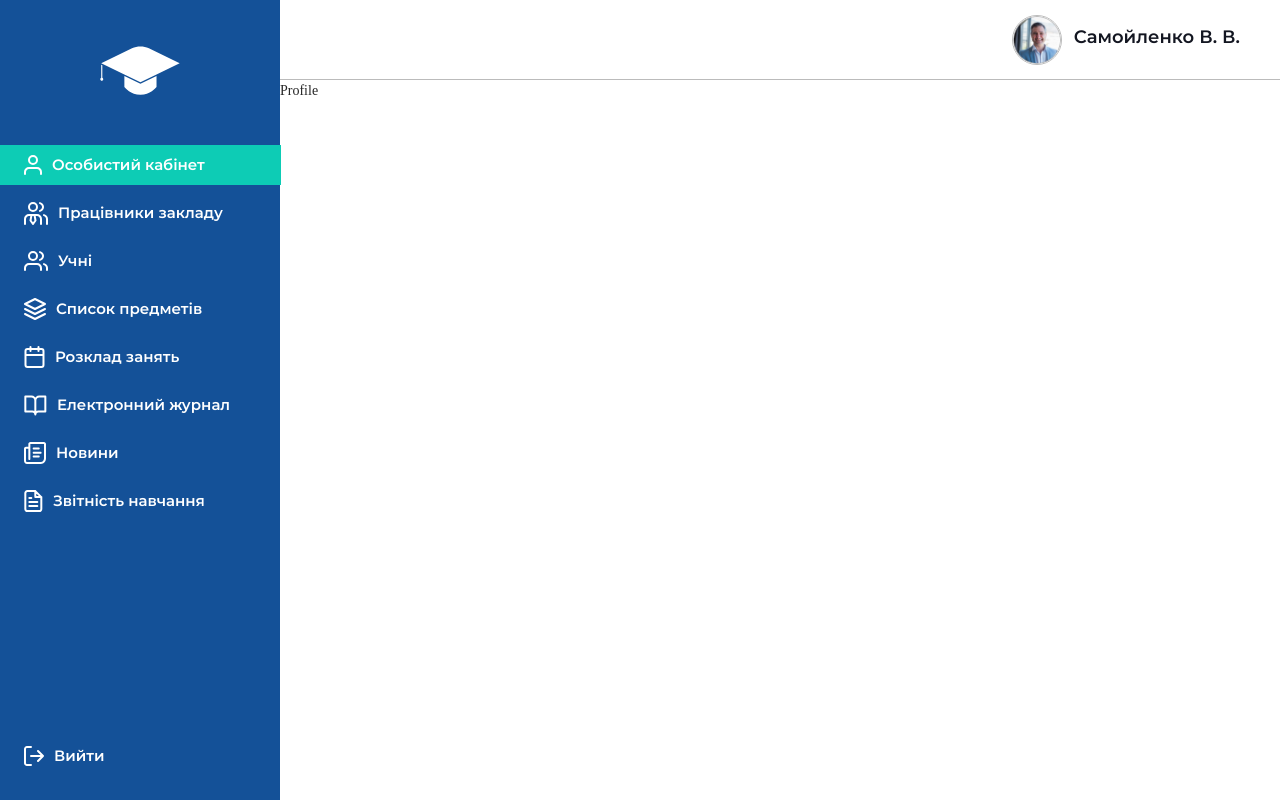
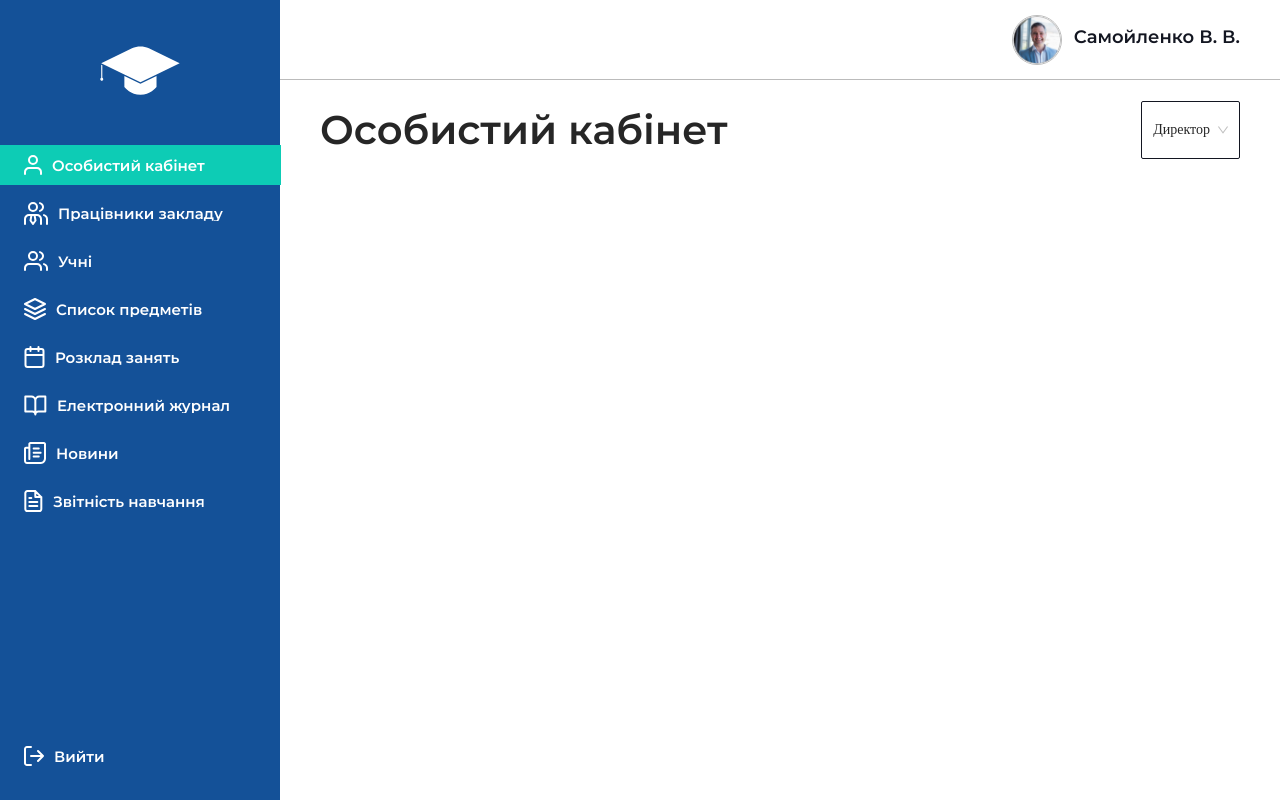
Before and after one commit to MaxSapeyko/school_automation_client, a React (Create React App) app: page / in a window 1280 px wide. Built offline with nearby package versions, Linux system fonts and the light colour scheme; a web font is replaced by a local one.

Commit message:
added content header

```diff
--- a/src/components/layout/content/style.ts
+++ b/src/components/layout/content/style.ts
@@ -6,6 +6,31 @@ const useStyles = createUseStyles({
     backgroundColor: COLORS.white,
     width: '100%',
     height: `calc(100vh - ${HEADER_HEIGHT}px)`,
+
+    '& .content__header': {
+      display: 'flex',
+      justifyContent: 'space-between',
+      alignItems: 'center',
+      padding: '0 4rem',
+      height: '10rem',
+    },
+
+    '& .content__title': {
+      fontWeight: '600',
+      fontSize: '4rem',
+    },
+
+    '& .header__select .ant-select-selector': {
+      borderColor: COLORS.black,
+      borderRadius: '0.2rem',
+      height: '5.8rem',
+
+      '& .ant-select-selection-item': {
+        display: 'flex',
+        alignItems: 'center',
+        fontWeight: '500',
+      },
+    },
   },
 });
 
--- a/src/index.css
+++ b/src/index.css
@@ -8,6 +8,7 @@ html {
 }
 
 * {
+    line-height: 1;
     padding: 0;
     margin: 0;
     font-family: 'Montserrat', serif;
--- a/src/pages/profile/index.tsx
+++ b/src/pages/profile/index.tsx
@@ -1,11 +1,25 @@
 import React, { FC } from 'react';
+import { Select } from 'antd';
 
 import useStyles from './style';
+
+const { Option } = Select;
 
 const Profile: FC = () => {
   const classes = useStyles();
 
-  return <div className={classes.root}>Profile</div>;
+  return <div className={classes.root}>
+    <div className='content__header'>
+      <span className='content__title'>
+        Особистий кабінет
+      </span>
+
+      <Select defaultValue='admin' className='header__select'>
+        <Option value='admin'>Директор</Option>
+        <Option value='student'>Учень</Option>
+      </Select>
+    </div>
+  </div>;
 };
 
 export default Profile;
```
